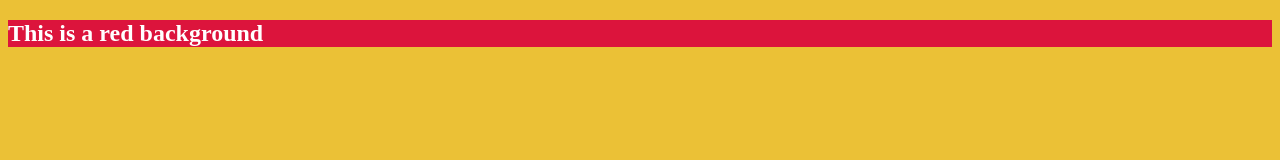
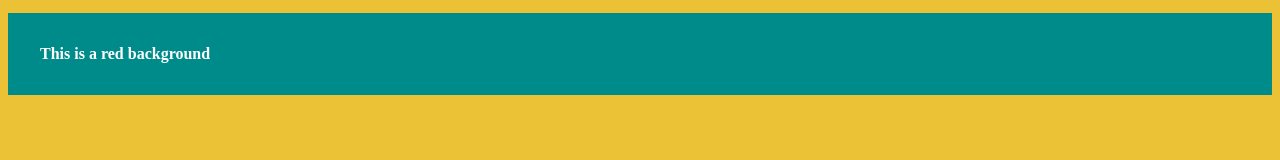
Before and after one commit to amorea9/try-branches, a plain HTML site: page index.html in a window 1280 px wide. Drawn offline with Linux system fonts and the light colour scheme.

Commit message:
h1 styling

```diff
--- a/style.css
+++ b/style.css
@@ -7,3 +7,9 @@ section {
   background-color: crimson;
   color: white;
 }
+
+h1 {
+  background-color: darkcyan;
+  padding: 2em;
+  font-size: 1em;
+}
```
